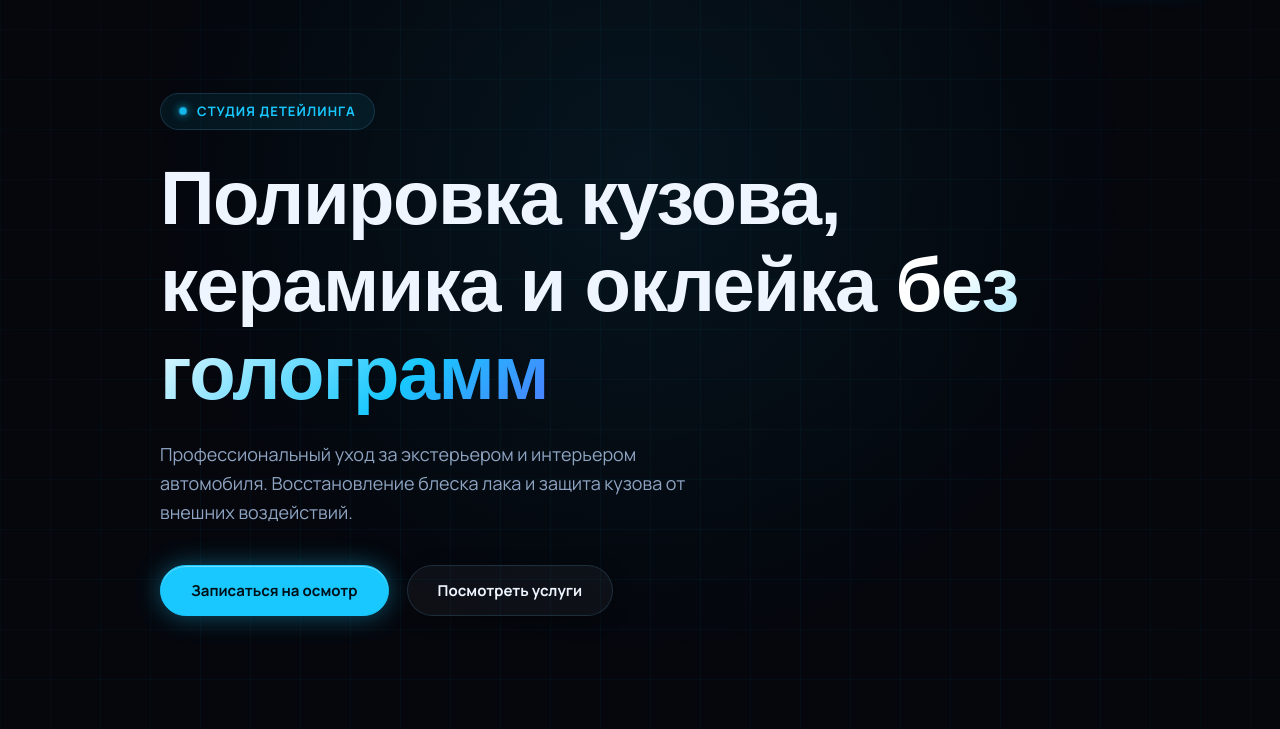
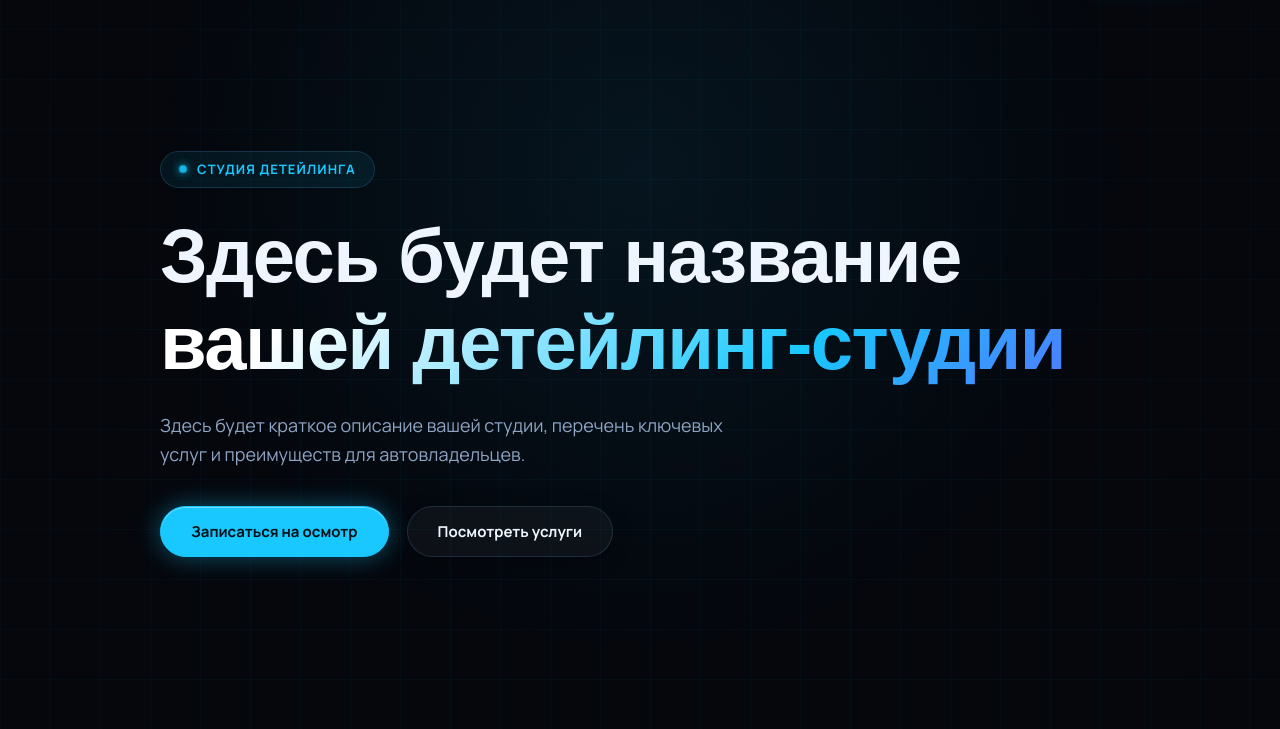
Before and after one commit to ReactsE/detailing-studio-landing, a plain HTML site: page index.html in a window 1280 px wide. Shown: the part 71-800 px from the top of the page. Drawn offline with Linux system fonts and the light colour scheme; a web font is replaced by a local one.

Commit message:
Set hero title to studio name template placeholder

```diff
--- a/index.html
+++ b/index.html
@@ -603,8 +603,8 @@ footer nav { gap: 24px; }
     <div class="pill-badge rv">
       <span class="pill-dot"></span> Студия детейлинга
     </div>
-    <h1 class="rv">Полировка кузова, керамика и оклейка <span class="grad-text">без голограмм</span></h1>
-    <p class="rv">Профессиональный уход за экстерьером и интерьером автомобиля. Восстановление блеска лака и защита кузова от внешних воздействий.</p>
+    <h1 class="rv">Здесь будет название <span class="grad-text">вашей детейлинг-студии</span></h1>
+    <p class="rv">Здесь будет краткое описание вашей студии, перечень ключевых услуг и преимуществ для автовладельцев.</p>
     <div class="hero-btns rv">
       <a href="#book" class="btn mag">Записаться на осмотр</a>
       <a href="#services" class="btn btn-glass mag">Посмотреть услуги</a>
@@ -807,6 +807,7 @@ const C = {
     ['Преимущество 4', 'Здесь будет ваш текст с описанием гарантийных обязательств и условий договора.']
   ],
   reviews: [
+    ['Имя клиента', 'Марка авто / Услуга', 'Здесь будет реальный отзыв вашего клиента о качестве выполненных работ, аккуратности мастеров и впечатлениях от результата.'],
     ['Имя клиента', 'Марка авто / Услуга', 'Здесь будет реальный отзыв вашего клиента о качестве выполненных работ, аккуратности мастеров и впечатлениях от результата.'],
     ['Имя клиента', 'Марка авто / Услуга', 'Здесь будет реальный отзыв вашего клиента о качестве выполненных работ, аккуратности мастеров и впечатлениях от результата.'],
     ['Имя клиента', 'Марка авто / Услуга', 'Здесь будет реальный отзыв вашего клиента о качестве выполненных работ, аккуратности мастеров и впечатлениях от результата.']
```
